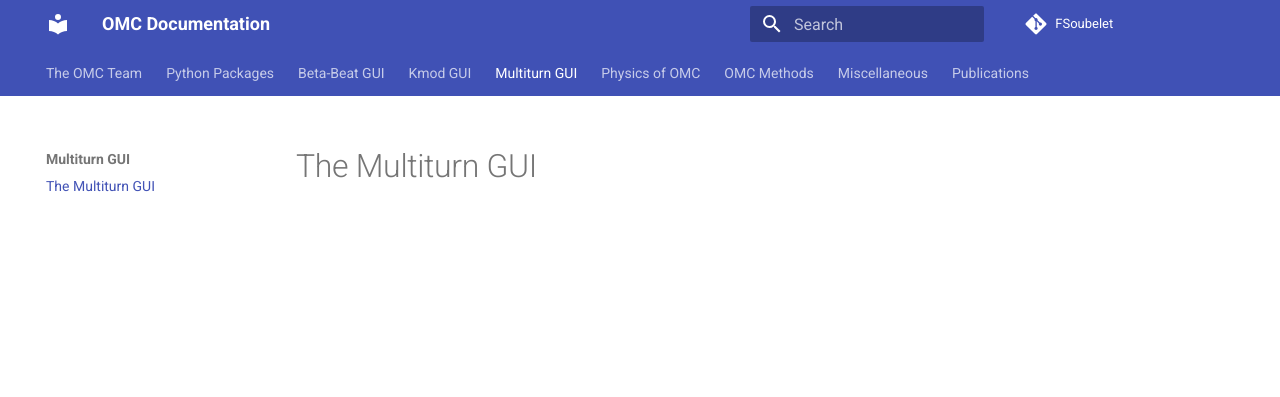
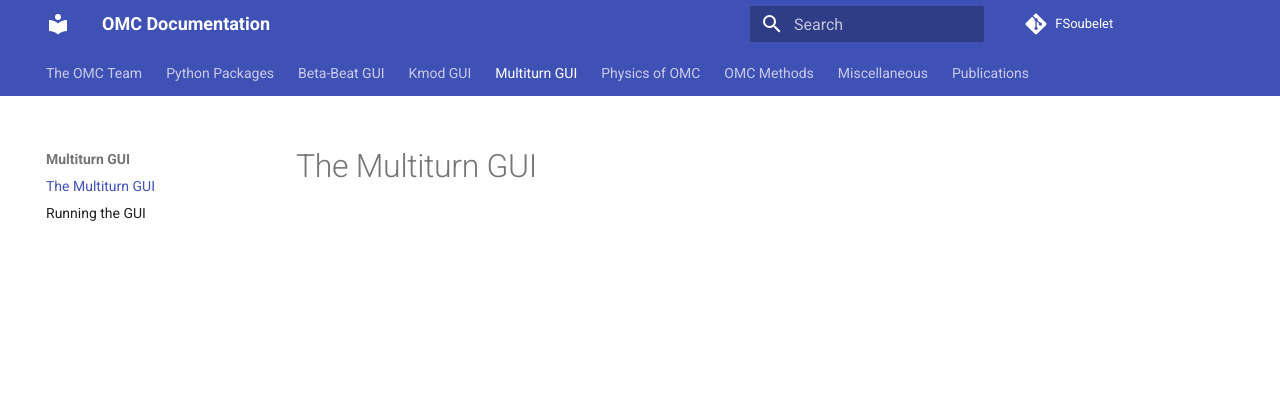
Before and after one commit to pylhc/pylhc.github.io, an MkDocs documentation site: the page built from docs/gui/multiturn/gui.md, in a window 1280 px wide. Shown: the top 397 px of the page. Built offline with MkDocs 1.6.1 and Material for MkDocs 9.7.7, drawn with Linux system fonts in a browser that asks for light colours.

Commit message:
un-capitalized folders

```diff
--- a/mkdocs.yml
+++ b/mkdocs.yml
@@ -97,21 +97,22 @@ nav:
       - generic_parser: packages/generic_parser.md
       - Other Packages: packages/other_packages.md
   - Beta-Beat GUI:
-    - The Beta-Beat GUI: GUI/BETABEAT/gui.md
-    - Running the GUI: GUI/BETABEAT/running.md
-    - The BPM Panel: GUI/BETABEAT/bpm_panel.md
-    - The Analysis Panel: GUI/BETABEAT/analysis_panel.md
-    - The Optics Panel: GUI/BETABEAT/optics_panel.md
-    - The Correction Panel: GUI/BETABEAT/correction_panel.md
+    - The Beta-Beat GUI: gui/betabeat/gui.md
+    - Running the GUI: gui/betabeat/running.md
+    - The BPM Panel: gui/betabeat/bpm_panel.md
+    - The Analysis Panel: gui/betabeat/analysis_panel.md
+    - The Optics Panel: gui/betabeat/optics_panel.md
+    - The Correction Panel: gui/betabeat/correction_panel.md
   - Kmod GUI:
-      - The Kmod GUI: GUI/KMOD/gui.md
-      - Running the GUI: GUI/KMOD/running.md
-      - Full IP Trim: GUI/KMOD/full_ip_trim.md
-      - Magnet Modulation: GUI/KMOD/individual_modulation.md
-      - Analyzing Trim Data: GUI/KMOD/trim_analysis.md
-      - Using Auto Trim: GUI/KMOD/autotrim.md
+      - The Kmod GUI: gui/kmod/gui.md
+      - Running the GUI: gui/kmod/running.md
+      - Full IP Trim: gui/kmod/full_ip_trim.md
+      - Magnet Modulation: gui/kmod/individual_modulation.md
+      - Analyzing Trim Data: gui/kmod/trim_analysis.md
+      - Using Auto Trim: gui/kmod/autotrim.md
   - Multiturn GUI:
-      - The Multiturn GUI: GUI/MULTITURN/gui.md
+      - The Multiturn GUI: gui/multiturn/gui.md
+      - Running the GUI: gui/multiturn/running.md
   - Physics of OMC: general/physics.md
   - OMC Methods: general/methods.md
   - Miscellaneous: general/miscellaneous.md
```
Also changed, not shown: docs/gui/kmod/running.md (renamed from docs/GUI/KMOD/running.md, +1 -1 lines), docs/index.md (+4 -0 lines), docs/gui/betabeat/analysis_panel.md (renamed from docs/GUI/BETABEAT/analysis_panel.md), docs/gui/betabeat/bpm_panel.md (renamed from docs/GUI/BETABEAT/bpm_panel.md), docs/gui/betabeat/correction_panel.md (renamed from docs/GUI/BETABEAT/correction_panel.md), docs/gui/betabeat/gui.md (renamed from docs/GUI/BETABEAT/gui.md), docs/gui/betabeat/optics_panel.md (renamed from docs/GUI/BETABEAT/optics_panel.md), docs/gui/betabeat/running.md (renamed from docs/GUI/BETABEAT/running.md), docs/gui/kmod/autotrim.md (renamed from docs/GUI/KMOD/autotrim.md), docs/gui/kmod/full_ip_trim.md (renamed from docs/GUI/KMOD/full_ip_trim.md), docs/gui/kmod/gui.md (renamed from docs/GUI/KMOD/gui.md), docs/gui/kmod/individual_modulation.md (renamed from docs/GUI/KMOD/individual_modulation.md), docs/gui/kmod/trim_analysis.md (renamed from docs/GUI/KMOD/trim_analysis.md), docs/gui/multiturn/gui.md (renamed from docs/GUI/MULTITURN/gui.md), 2 more files.
